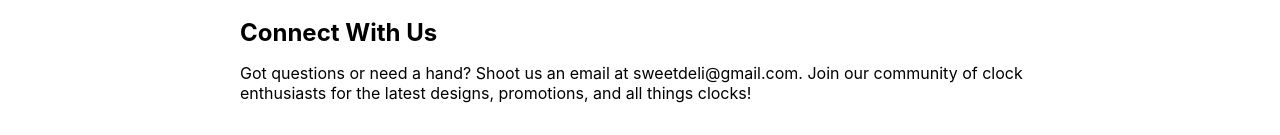
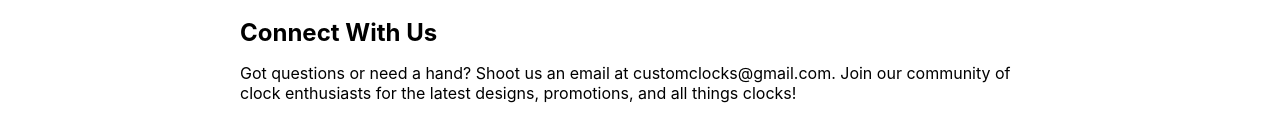
Before and after one commit to RobV34/T2-FINAL-SPRINT, a React (Create React App) app in the folder clocks/: page /about in a window 1280 px wide. Shown: the part 763-898 px from the top of the page. Built offline with nearby package versions, Linux system fonts and the light colour scheme.

Commit message:
Update About.jsx

```diff
--- a/clocks/src/components/about/About.jsx
+++ b/clocks/src/components/about/About.jsx
@@ -41,7 +41,7 @@
 
         <h2>Connect With Us</h2>
         <p>
-        Got questions or need a hand? Shoot us an email at sweetdeli@gmail.com. Join our community of clock enthusiasts for the latest designs, promotions, and all things clocks!
+        Got questions or need a hand? Shoot us an email at customclocks@gmail.com. Join our community of clock enthusiasts for the latest designs, promotions, and all things clocks!
         </p>
       </div>
     </div>
```
